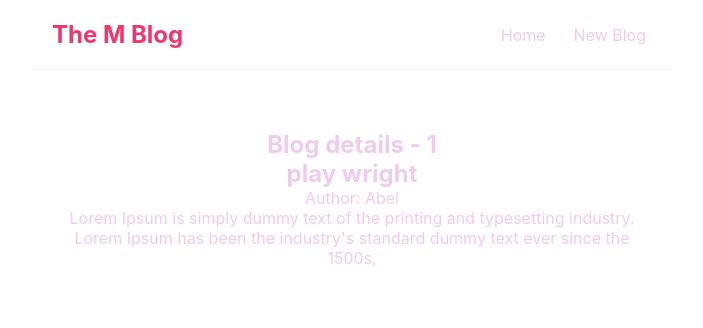
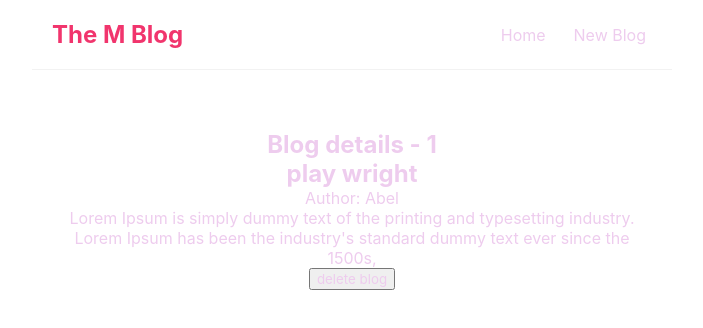
Before and after one commit to uimarshall/modern-react, a React (Create React App) app in the folder mblog/: page /blogs/1 in a window 1280 px wide. Shown: the top 328 px of the page, without its empty margins (288-991 px from the left). Built offline with nearby package versions, Linux system fonts and the light colour scheme; data requests are answered from the project's data file.

Commit message:
Add delete function

```diff
--- a/mblog/src/BlogDetails.js
+++ b/mblog/src/BlogDetails.js
@@ -1,5 +1,5 @@
 import React from 'react'
-import { useParams } from 'react-router-dom'
+import { useParams, useHistory } from 'react-router-dom'
 import useFetch from './customHooks/useFetch'
 
 const BlogDetails = () => {
@@ -7,6 +7,18 @@ const BlogDetails = () => {
   const { data: blog, error, isLoading } = useFetch(
     'http://localhost:8000/blogs/' + route_params,
   )
+
+  const history = useHistory()
+
+  const handleDelete = () => {
+    fetch('http://localhost:8000/blogs' + blog.id, {
+      method: 'DELETE',
+    }).then(() => {
+      // setIsLoading(false)
+      //   history.go(-1)
+      history.push('/')
+    })
+  }
   return (
     <div className="blog-details">
       <h2>Blog details - {route_params}</h2>
@@ -17,6 +29,9 @@ const BlogDetails = () => {
           <h1>{blog.title}</h1>
           <p>Author: {blog.author}</p>
           <div>{blog.content}</div>
+          <button type="button" onClick={handleDelete}>
+            delete blog
+          </button>
         </article>
       )}
     </div>
```
Also changed, not shown: 1 other file (tests, documents, lock files or other folders).
